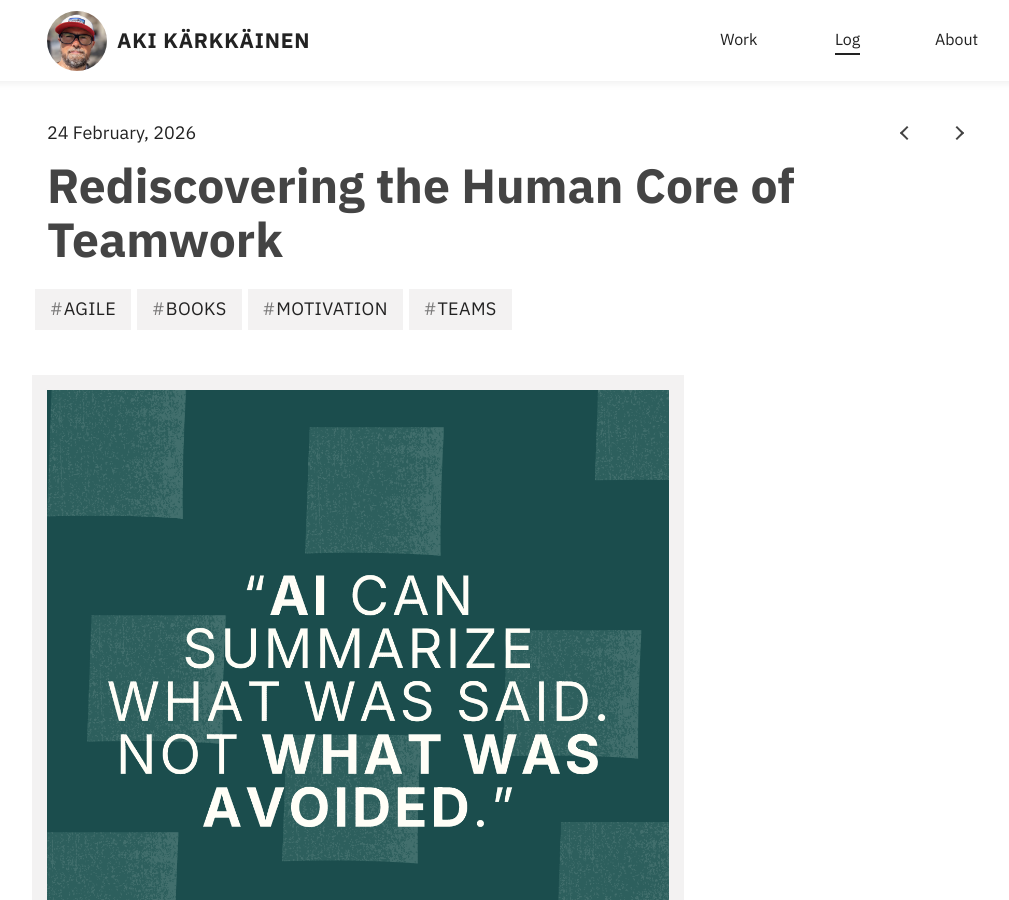
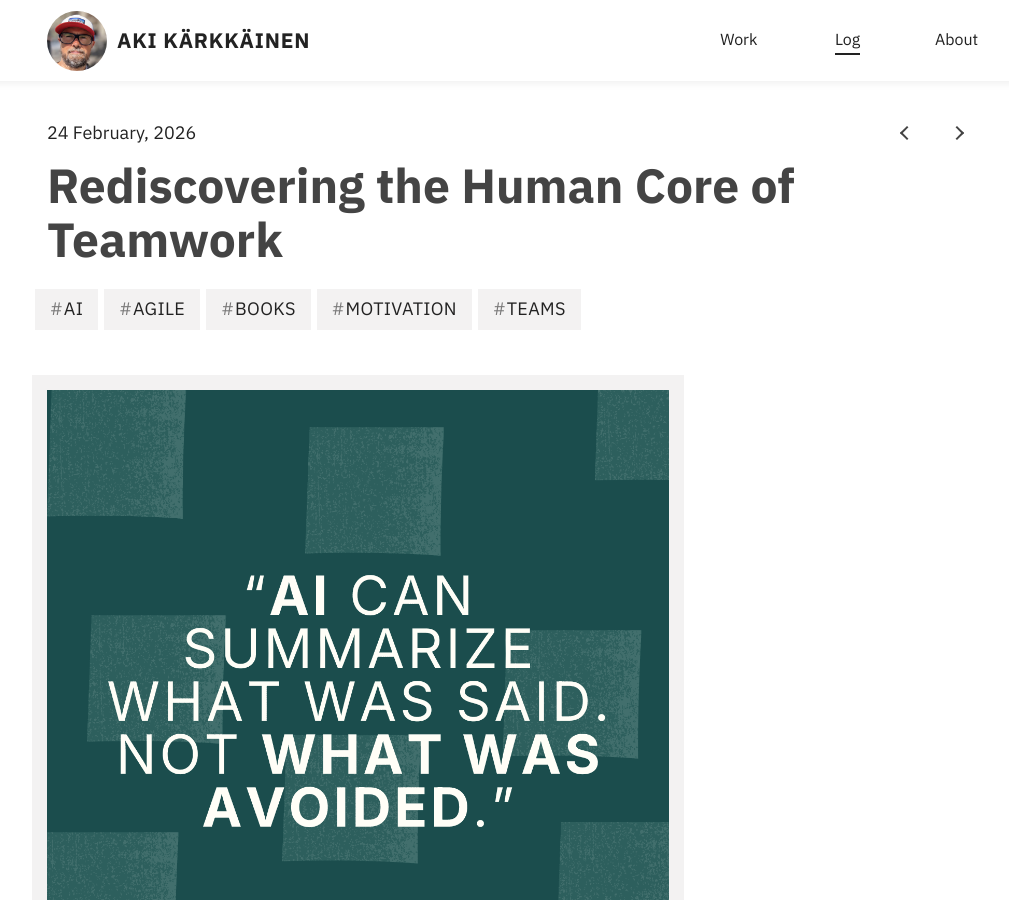
Before and after one commit to akikoo/akikoo.github.io, a Jekyll site: the page built from _posts/2026-02-24-rediscovering-the-human-core-of-teamwork.html, in a window 1280 px wide and 900 px high. Shown: the whole window, without its empty margins (118-1127 px from the left). Built offline with Jekyll 4.4.1, drawn with Linux system fonts in a browser that asks for light colours; some web fonts are replaced.

Commit message:
Add AI category

```diff
--- a/_posts/2026-02-24-rediscovering-the-human-core-of-teamwork.html
+++ b/_posts/2026-02-24-rediscovering-the-human-core-of-teamwork.html
@@ -4,6 +4,7 @@ excerpt: AI flattens what multicultural teams need most - nuance, trust, and the
 date: '2026-02-24 10:52:29 +0100'
 categories:
 - Agile
+- AI
 - Books
 - Motivation
 - Teams
--- a/_posts/2026-04-19-AI-empowered-triads.html
+++ b/_posts/2026-04-19-AI-empowered-triads.html
@@ -4,6 +4,7 @@ excerpt: The future of teams isn’t 10 people. It’s networks of AI-empowered
 date: '2026-04-19 14:52:27 +0100'
 categories:
 - Agile
+- AI
 - Books
 - Motivation
 - Music
--- a/_posts/2026-05-16-the-role-nobody-posted-but-everyone-needs.html
+++ b/_posts/2026-05-16-the-role-nobody-posted-but-everyone-needs.html
@@ -5,6 +5,7 @@ date: '2026-05-16 16:49:51 +0100'
 categories:
 - Agile
 - Accessibility
+- AI
 - Books
 - Mindfulness
 - Motivation
--- a/_posts/2026-06-05-new-certificate-career-essentials-in-generative-ai.html
+++ b/_posts/2026-06-05-new-certificate-career-essentials-in-generative-ai.html
@@ -4,6 +4,7 @@ excerpt: Adding AI to my certification stack — keeping skills current alongsid
 date: '2026-06-05 11:34:35 +0100'
 categories:
 - Agile
+- AI
 - Motivation
 - Teams
 image:
```
